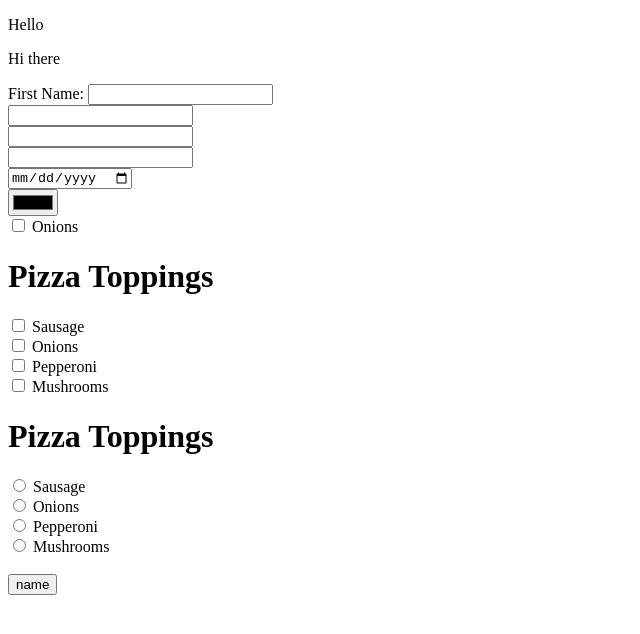
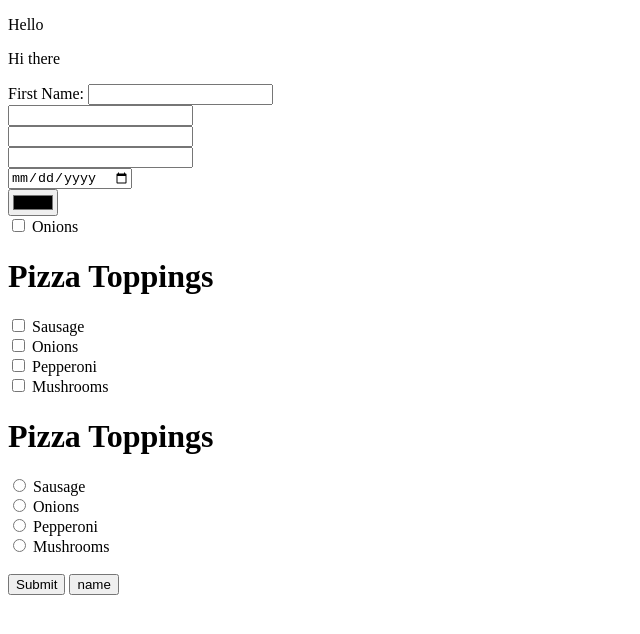
Before and after one commit to hilalFeld/first-repo, a plain HTML site: page index.html in a window 1280 px wide. Shown: the whole page, without its empty margins (0-640 px from the left). Drawn offline with Linux system fonts and the light colour scheme.

Commit message:
third commit

```diff
--- a/index.html
+++ b/index.html
@@ -77,7 +77,7 @@
             <label for="mushrooms">Mushrooms</label>
         </div>
         <br />
-
+        <input type="submit" name="" id="">
         <button type="submit" name="" id="">name</button>
     </form>
 </body>
```
